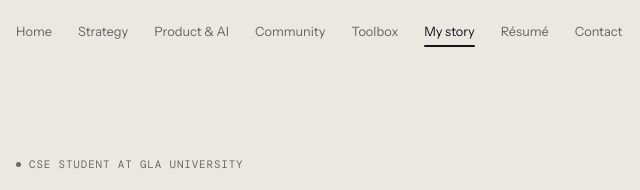
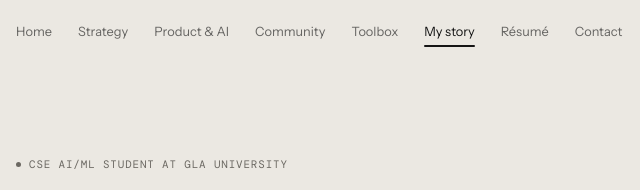
Before and after one commit to mayank-140207/Portfolio, a plain HTML site: page index.html in a window 1280 px wide. Shown: the top 190 px of the page, 0-640 px from the left. Drawn offline with nearby package versions, Linux system fonts and the light colour scheme.

Commit message:
Update hero line to CSE AI/ML student

```diff
--- a/index.html
+++ b/index.html
@@ -52,7 +52,7 @@
   <section class="hero gut" id="top">
     <div class="hero-in">
       <div class="hero-copy">
-        <div class="eyebrow mono">CSE student at GLA University</div>
+        <div class="eyebrow mono">CSE AI/ML student at GLA University</div>
         <h1>Hi, I'm Mayank.<span class="iam">I am a</span></h1>
         <div class="flip-wrap">
           <div class="flip" id="flip" role="text" aria-live="polite">
```
